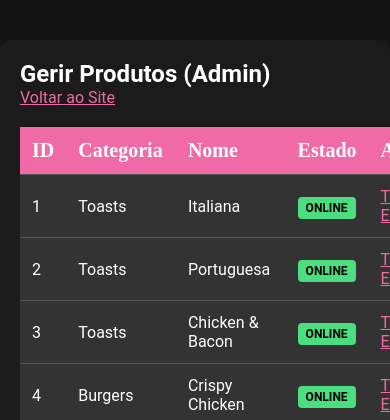
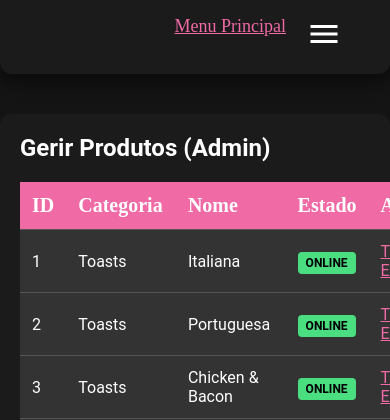
Before and after one commit to martimsa/pap-att, a PHP site: page /admin_products.php in a window 390 px wide; the page is wider, and only the part inside the window is pictured. Shown: the top 420 px of that part. Run offline with PHP 8.4, Linux system fonts and the light colour scheme; a user stored in the database is signed in; data comes from the database, SQL or seed files in the repository.

Commit message:
feat: Adiciona navegação responsiva e cabeçalho nas páginas de administração de produtos e pedidos

```diff
--- a/admin_products.php
+++ b/admin_products.php
@@ -1,6 +1,7 @@
 <?php
 session_start();
 require 'db_connect.php';
+// Permissão de acesso: Apenas Admin
 if($_SESSION['role'] !== 'admin') { header('Location: index.php'); exit; }
 
 if(isset($_GET['toggle'])) {
@@ -13,9 +14,25 @@ $prods = $pdo->query("SELECT p.*, c.name as cname FROM products p JOIN categorie
 <html lang="en">
 <head><meta charset="UTF-8"><link rel="stylesheet" href="style.css"><title>Admin Produtos</title></head>
 <body>
+    <header>
+        <nav class="nav-bar" style="justify-content:flex-end; padding: 1rem 3rem;">
+            <a href="index.php" style="color:#f06aa6; font-size:18px; margin-right:20px;">Menu Principal</a>
+            <div class="mobile-menu-icon">
+                <button onclick="menuShow()">
+                    <img class="icon" src="imagens/menu_white_36dp.svg" />
+                </button>
+            </div>
+        </nav>
+        <div class="mobile-menu">
+            <ul>
+                <li class="nav-item"><a href="index.php" class="nav-link">Menu Principal</a></li>
+                <li class="nav-item"><a href="logout.php" class="nav-link">Sair</a></li>
+            </ul>
+        </div>
+    </header>
+
     <div class="admin-container">
         <h2>Gerir Produtos (Admin)</h2>
-        <a href="index.php" class="action-link">Voltar ao Site</a>
         <table>
             <tr><th>ID</th><th>Categoria</th><th>Nome</th><th>Estado</th><th>Ação</th></tr>
             <?php foreach($prods as $p): ?>
@@ -29,5 +46,7 @@ $prods = $pdo->query("SELECT p.*, c.name as cname FROM products p JOIN categorie
             <?php endforeach; ?>
         </table>
     </div>
+
+    <script src="script.js"></script>
 </body>
 </html>
--- a/bd.sql
+++ b/bd.sql
@@ -75,8 +75,8 @@ CREATE TABLE order_items (
 -- 3. DADOS INICIAIS (UTILIZADORES)
 -- Password para Admin e Staff é: 12345
 INSERT INTO users (full_name, email, phone_number, username, password_hash, role, is_verified) VALUES
-('Administrador', 'admin@saltflow.com', '910000000', 'admin', '$2y$10$8.uX/5g/eHz.Z2q.W.u/..p/..p/..p/..p/..p/..p/..p', 'admin', TRUE),
-('Staff Member', 'staff@saltflow.com', '920000000', 'staff', '$2y$10$8.uX/5g/eHz.Z2q.W.u/..p/..p/..p/..p/..p/..p/..p', 'staff', TRUE);
+('Administrador', 'admin@saltflow.com', '910000000', 'admin', '$2y$10$tJ9fF2v8w0x0l4z1q5p2vO.i2kZ7sL3pY1c9vT5r7G4h1E9uH0y', 'admin', TRUE),
+('Staff Member', 'staff@saltflow.com', '920000000', 'staff', '$2y$10$tJ9fF2v8w0x0l4z1q5p2vO.i2kZ7sL3pY1c9vT5r7G4h1E9uH0y', 'staff', TRUE);
 
 -- 4. CATEGORIAS
 INSERT INTO categories (id, name, slug) VALUES
```
Also changed, not shown: staff_orders.php (+20 -1 lines).
